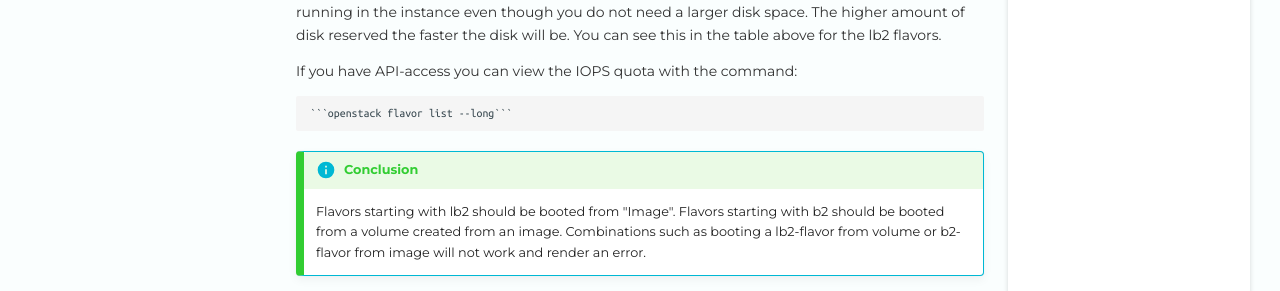
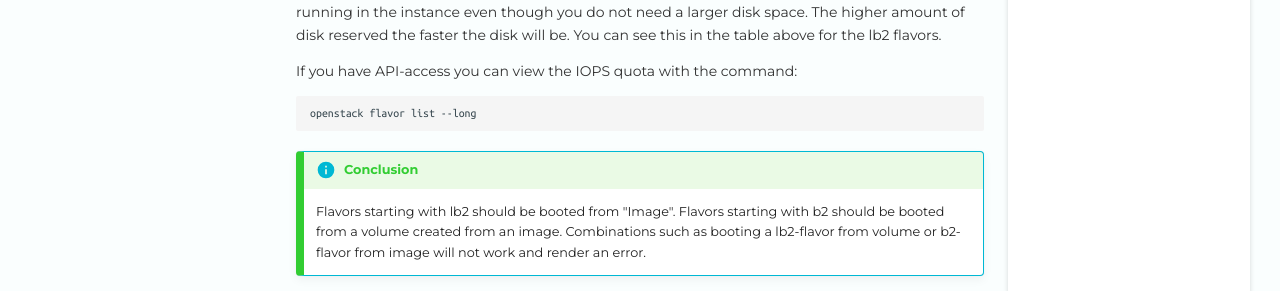
Before and after one commit to safespring/docs, an MkDocs documentation site: the page built from content/new/flavors.md, in a window 1280 px wide and 900 px high, scrolled down 1877 px. Shown: the part 600-891 px from the top of the window. Built offline with MkDocs 1.6.1 and Material for MkDocs 9.7.7, drawn with Linux system fonts in a browser that asks for light colours; a script that is not in the unit is left out; comment, search, counter and statistics services are not loaded; old or Windows-style settings are respelled for this version of MkDocs.

Commit message:
separate example command, fix

````diff
--- a/content/new/flavors.md
+++ b/content/new/flavors.md
@@ -56,7 +56,7 @@ To spread capacity fairly over instances the IOPS quota on them are linear to th
 
 If you have API-access you can view the IOPS quota with the command:
 
-    ```openstack flavor list --long```
+    openstack flavor list --long
 
 !!! info "Conclusion"
     Flavors starting with lb2 should be booted from "Image". Flavors starting with b2 should be booted from a volume created from an image. Combinations such as booting a lb2-flavor from volume or b2-flavor from image will not work and render an error.
````
